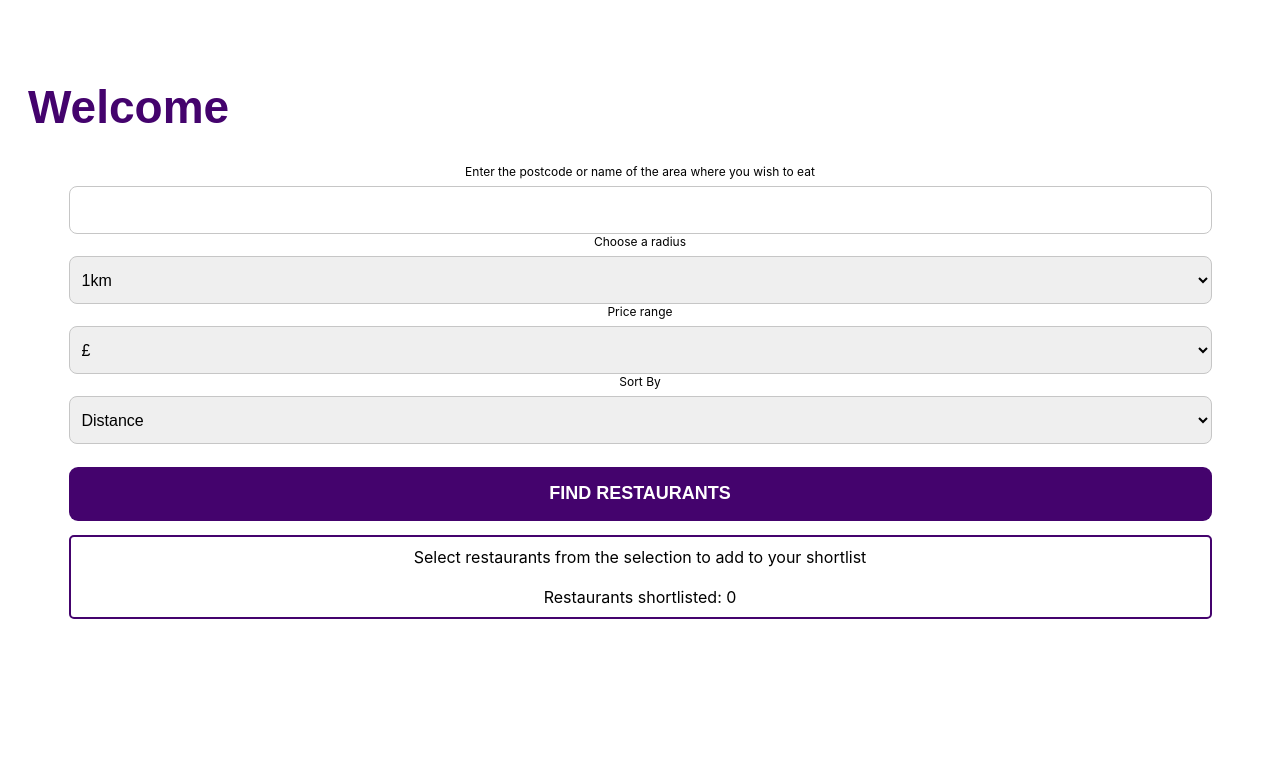
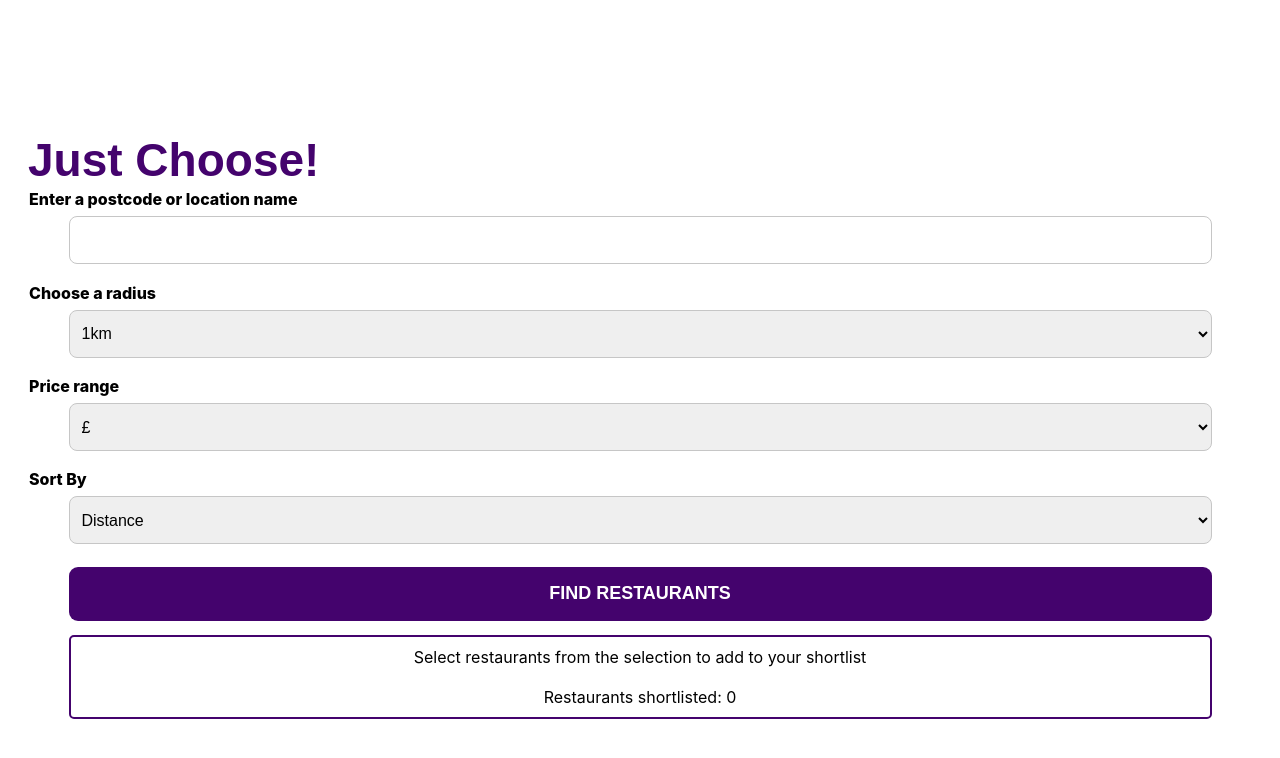
Before and after one commit to williamyap90/fe-just-choose, a React (Create React App) app: page /dashboard in a window 1280 px wide. Shown: the top 758 px of the page. Built offline with nearby package versions, Linux system fonts and the light colour scheme; a web font is replaced by a local one.

Commit message:
adjust layout for filters

```diff
--- a/src/CSS/App.css
+++ b/src/CSS/App.css
@@ -252,6 +252,8 @@ html {
 /* Restaurant filters */
 .page-header-shortlist {
     text-align: left;
+    margin-top: 1.15em;
+    margin-bottom: -1em;
 }
 .filters > form {
     margin-top: 3em;
--- a/src/CSS/Paragraphs.module.css
+++ b/src/CSS/Paragraphs.module.css
@@ -27,7 +27,11 @@
 }
 
 .form-label-paragraph {
-    font-size: 1.2rem;
+    font-size: 1.6rem;
+    text-align: left;
+    margin-left: 1.5em;
+    margin-top: 1.15em;
+    font-weight: var(--fw-bold);
 }
 
 .shortlist-info {
--- a/src/Components/OrganiserJourney/SubComponents/RestaurantFilters.tsx
+++ b/src/Components/OrganiserJourney/SubComponents/RestaurantFilters.tsx
@@ -62,15 +62,12 @@ export default function RestaurantFilters(props: Props) {
 
     return (
         <section className="filters">
-            <h1 className="page-header page-header-shortlist">
-                Welcome {props.loggedInUser?.name}
-            </h1>
+            <h1 className="page-header page-header-shortlist">Just Choose!</h1>
             <form className={Forms['filters-form']} onSubmit={handleSubmit}>
                 <label htmlFor="Location">
                     <p className={Paragraphs['form-label-paragraph']}>
                         {' '}
-                        Enter the postcode or name of the area where you wish to
-                        eat{' '}
+                        Enter a postcode or location name{' '}
                     </p>
                 </label>
                 <input
```
